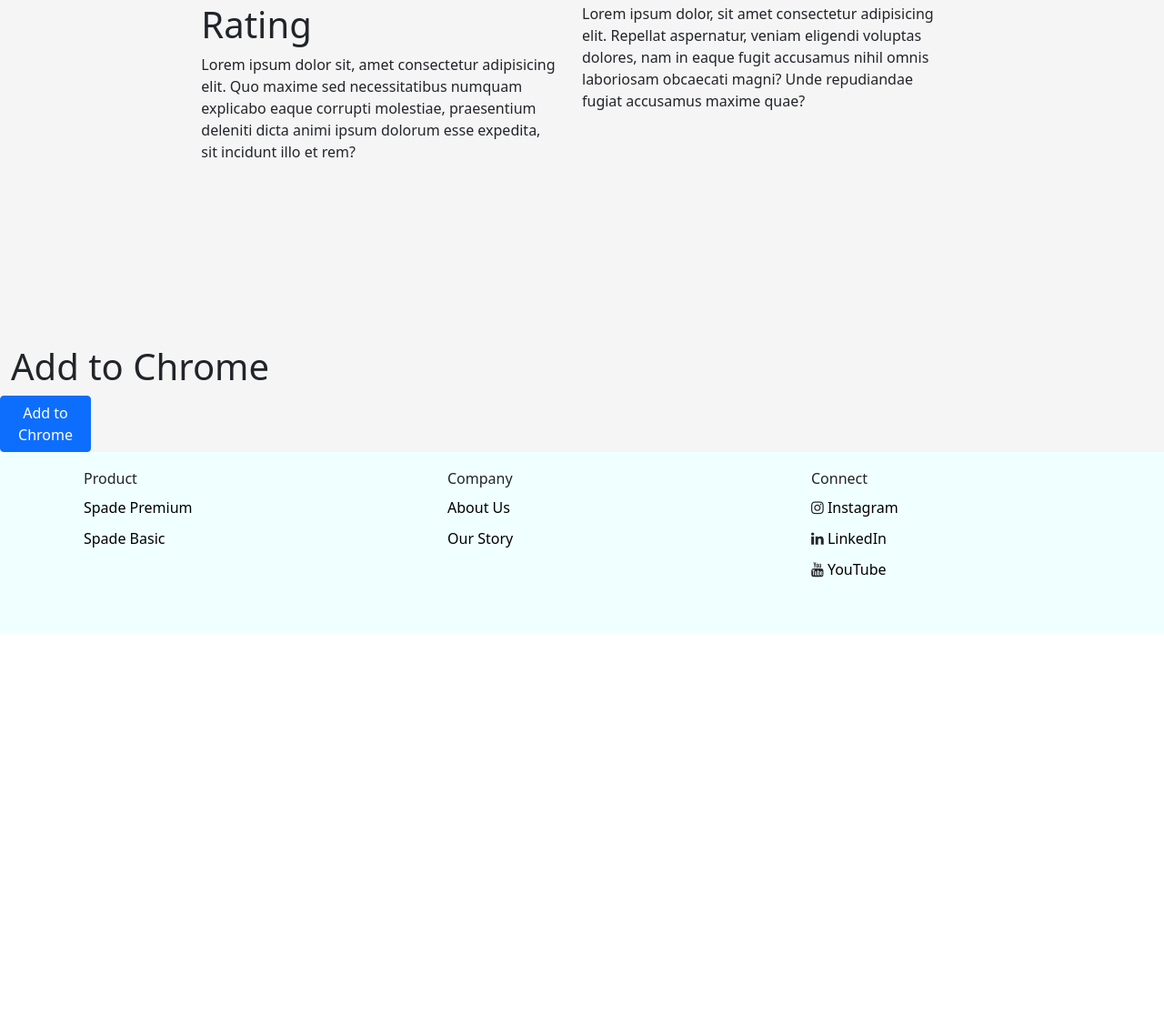
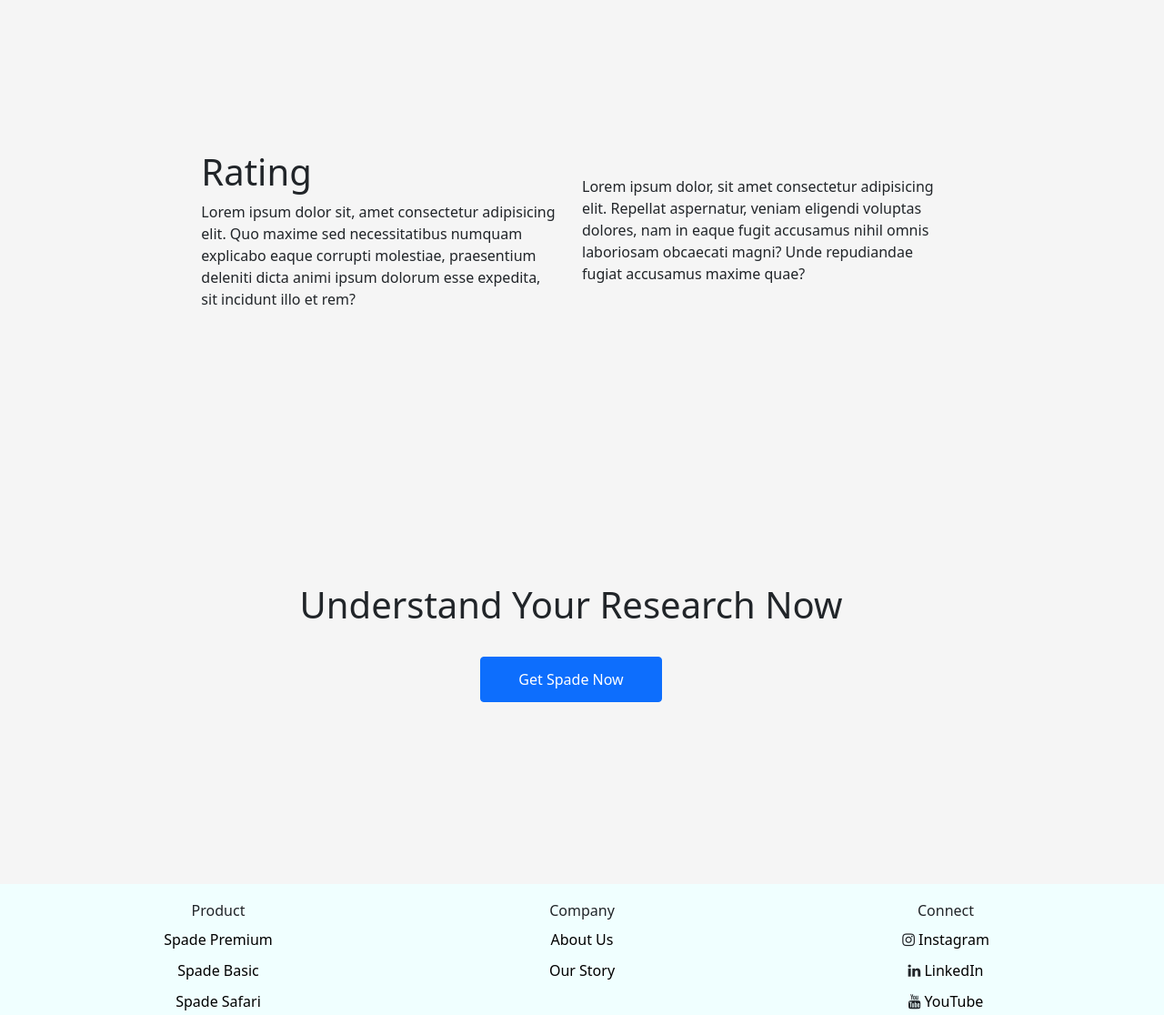
Before and after one commit to ezzatisawesome/SpadeWebsite, a plain HTML site: page main.html in a window 1280 px wide. Shown: the part 1449-2565 px from the top of the page at 91% size. Before the commit the page ends 2146 px from the top, so only its background shows below. Drawn offline with nearby package versions, Linux system fonts and the light colour scheme.

Commit message:
updated alignments

```diff
--- a/footer.css
+++ b/footer.css
@@ -1,5 +1,5 @@
 #footer {
-    height: 200px;
+    height: 175px;
     background-color: azure;
     padding-top: 20px;
 }
--- a/header.css
+++ b/header.css
@@ -10,6 +10,6 @@
 
 #login-button {
     display: flex;
+    justify-content:flex-end;
     align-items: center;
-    justify-content: flex-end;
 }
--- a/main-body.css
+++ b/main-body.css
@@ -3,16 +3,36 @@
 }
 
 #annotations {
-    margin-top: 200px;
+    display: flex;
+    align-items: center;
+
+    margin-top: 300px;
     margin-bottom: 400px;
 }
 
 #product {
+    display: flex;
+    align-items: center;
+
     margin-top: 400px;
     margin-bottom: 400px;
 }
 
 #rating {
+    display: flex;
+    align-items: center;
+
     margin-top: 400px;
+    margin-bottom: 300px;
+}
+
+#add-to-chrome {
+    justify-content: center;
     margin-bottom: 200px;
 }
+
+#add-to-chrome button {
+    margin-top: 25px;
+    width: 200px;
+    height: 50px;
+}
--- a/main.html
+++ b/main.html
@@ -11,8 +11,7 @@
 
     <link rel="stylesheet" href="https://cdnjs.cloudflare.com/ajax/libs/font-awesome/4.7.0/css/font-awesome.min.css">
 
-    <link href="https://cdn.jsdelivr.net/npm/bootstrap@5.0.0-beta1/dist/css/bootstrap.min.css" rel="stylesheet" integrity="sha384-giJF6kkoqNQ00vy+HMDP7azOuL0xtbfIcaT9wjKHr8RbDVddVHyTfAAsrekwKmP1" crossorigin="anonymous">
-</head>
+    <link href="https://cdn.jsdelivr.net/npm/bootstrap@5.0.0-beta3/dist/css/bootstrap.min.css" rel="stylesheet" integrity="sha384-eOJMYsd53ii+scO/bJGFsiCZc+5NDVN2yr8+0RDqr0Ql0h+rP48ckxlpbzKgwra6" crossorigin="anonymous"></head>
 <body>
     <div class="container-fluid background">
         <div id="header" class="row justify-content-between">
@@ -33,6 +32,9 @@
                 <div class="col-md-4">
                     <h1>Annotations</h1>
                     Lorem, ipsum dolor sit amet consectetur adipisicing elit. Dicta accusantium optio aut aperiam architecto harum, beatae nemo blanditiis deserunt inventore maiores voluptatibus voluptatum nisi eos molestias tempore, assumenda rem ipsam?
+                    <br>
+                    <br>
+                    <button type="button" class="btn btn-primary">Get Spade Now</button>
                 </div>
                 <div class="col-md-4">
                     Lorem ipsum dolor sit amet consectetur adipisicing elit. Voluptatem voluptatibus vitae ratione explicabo? Eius praesentium ea illum, doloremque expedita illo ab eos fugiat provident rerum accusantium corporis enim sapiente? Repudiandae!
@@ -59,14 +61,14 @@
                 </div>
             </div>
 
-            <div class="row" id="add-to-chrome">
-                <h1>Add to Chrome</h1>
-                <button type="button" class="btn btn-primary" style="width: 100px;">Add to Chrome</button>
+            <div class="row text-center" id="add-to-chrome">
+                    <h1>Understand Your Research Now</h1>
+                    <button type="button" class="btn btn-primary">Get Spade Now</button>
             </div>
 
         </div>
 
-        <div id="footer" class="row justify-content-evenly" id="product">
+        <div id="footer" class="row justify-content-evenly text-center">
 
             <div class="col-md-3">
                 <h6>Product</h6>
@@ -76,10 +78,12 @@
                 <div class="footer-links">
                     <a href="">Spade Basic</a>
                 </div>
+                <div class="footer-links">
+                    <a href="">Spade Safari</a>
+                </div>
             </div>
 
             <div class="col-md-3">
-                <div>
                 <h6 >Company</h6>
                 <div class="footer-links">
                     <a href="#" class="footer-links">About Us</a>
@@ -88,10 +92,8 @@
                     <a href="#" class="footer-links">Our Story</a>
                 </div>
             </div>
-            </div>
 
             <div class="col-md-3">
-                <div>
                 <h6 class="footer-info">Connect</h6>
                 <div class="footer-links">
                     <p href="#" class="fa fa-instagram"></p> <a href="#" >Instagram</a>
@@ -103,7 +105,6 @@
                     <p href="#" class="fa fa-youtube"></p> <a href="#" >YouTube</a>
                 </div>
             </div>
-            </div>
 
         </div>
     </div>
```
Lines whose indentation alone changed are shown as unchanged.
